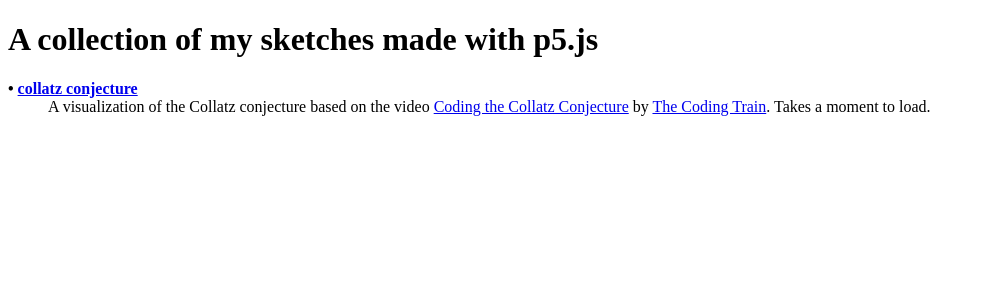
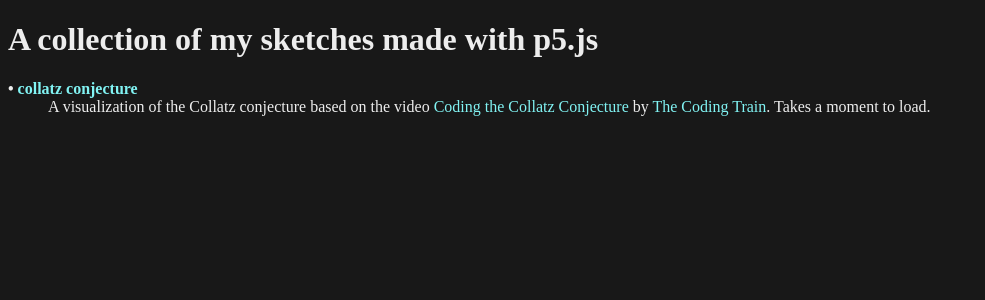
Before and after one commit to Farbfetzen/p5js-sketches, an Angular app: page / in a window 1280 px wide. Shown: the top 300 px of the page, without its empty margins (0-985 px from the left). Built offline with nearby package versions, Linux system fonts and the light colour scheme.

Commit message:
Style body and anchor tags

```diff
--- a/src/styles.css
+++ b/src/styles.css
@@ -3,6 +3,25 @@
 /* * {
     outline: 1px dotted red;
 } */
+
+body {
+    background-color: #181818;
+    color: #ededed;
+    height: 100%;
+}
+
+a {
+    color: #81f3f3;
+    text-decoration: none;
+
+    &:hover {
+        text-decoration: underline;
+    }
+
+    &:active {
+        text-shadow: #81f3f3 0 0 1rem;
+    }
+}
 
 canvas {
     /*
```
